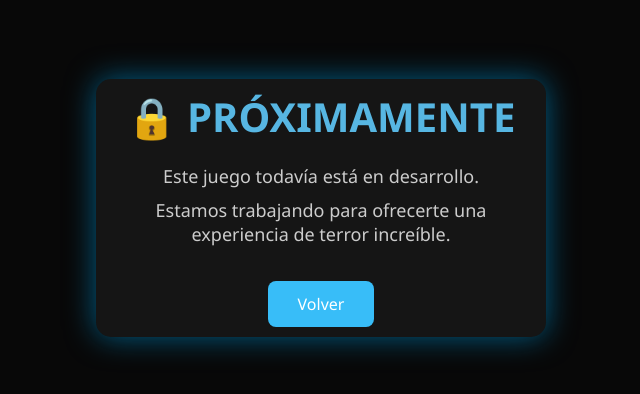
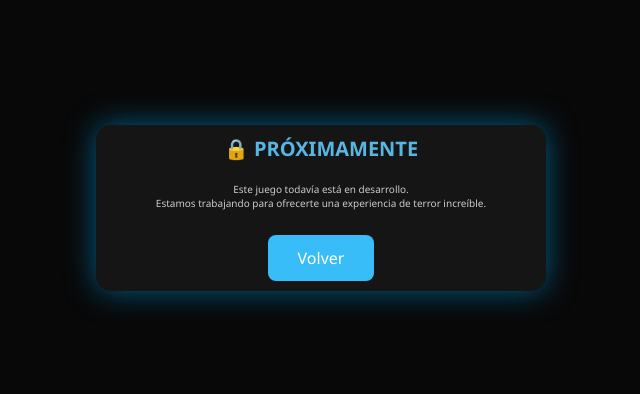
Before and after one commit to St-monroy/JUEGO, a website: page proximamente.html in a window 1280 px wide. Shown: the part 192-586 px from the top of the page, without its empty margins (319-959 px from the left). Drawn offline with Linux system fonts and the light colour scheme; a web font is replaced by a local one.

Commit message:
Add files via upload

```diff
--- a/pagina.css
+++ b/pagina.css
@@ -401,7 +401,7 @@ main {
 
     color: #57b6e2;
 
-    font-size: 40px;
+    font-size: 20px;
 
     margin-bottom: 20px;
 
@@ -414,9 +414,9 @@ main {
 
     color: #cccccc;
 
-    font-size: 18px;
+    font-size:10px;
 
-    margin: 10px 0;
+    margin:auto;
 
 }
 
```
